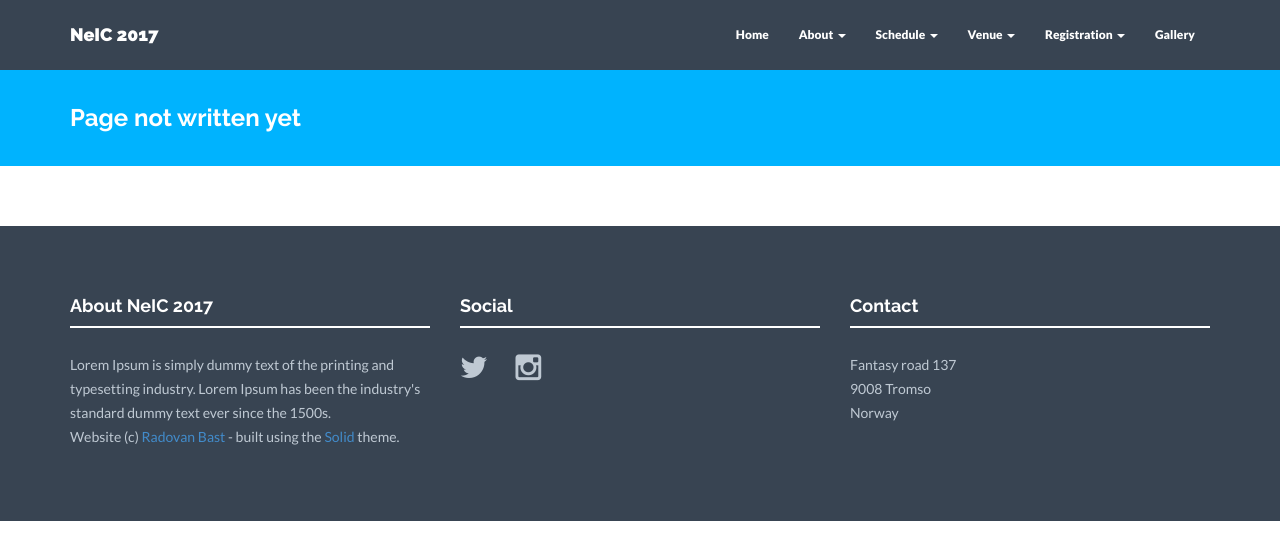
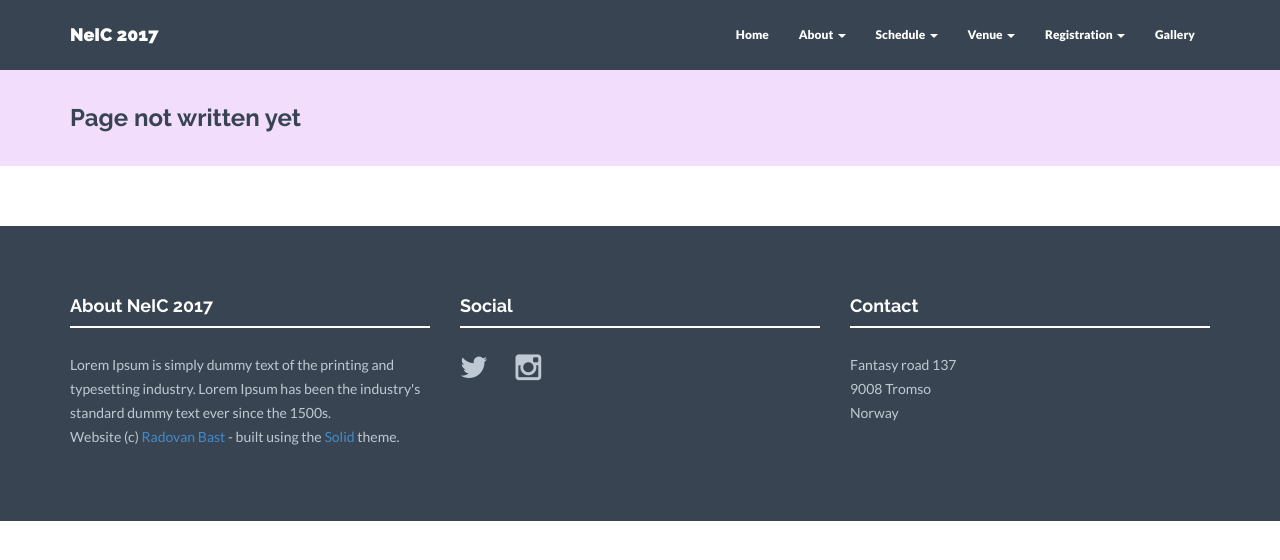
Before and after one commit to yohell/neic-2017, a Jekyll site: the page built from _pages/404.md, in a window 1280 px wide. Shown: the top 560 px of the page. Built offline with Jekyll 4.4.1, drawn with Linux system fonts in a browser that asks for light colours; nearby versions of some CDN libraries.

Commit message:
change color of top panel

```diff
--- a/_layouts/master.html
+++ b/_layouts/master.html
@@ -5,7 +5,7 @@
     <body>
         {% include navigation.html %}
 
-        <div id="blue">
+        <div id="violet">
             <div class="container">
                 <div class="row">
                     <h3>{{ page.title }}</h3>
--- a/assets/css/style.css
+++ b/assets/css/style.css
@@ -362,16 +362,16 @@ a:focus {
 ################################################################# */
 /* General Tweaks */
 
-#blue {
-	background: #00b3fe;
+#violet {
+	background: #f2defc;
 	margin-top: 60px;
 	margin-bottom: 60px;
 	padding-top: 25px;
 	padding-bottom: 25px;
 }
 
-#blue h3 {
-	color: white;
+#violet h3 {
+     /* color: white; */
 	margin-left: 15px;
 }
 
```
